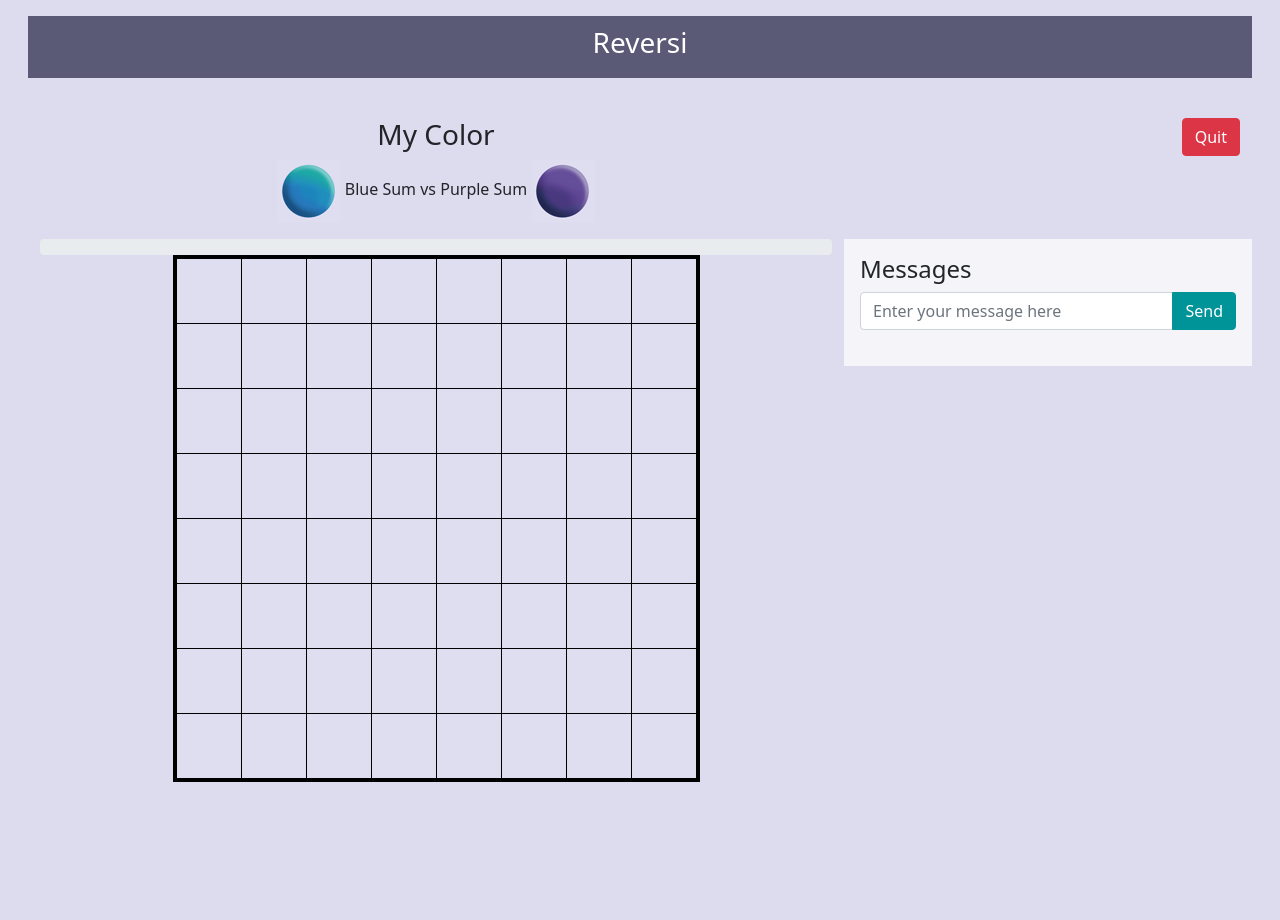
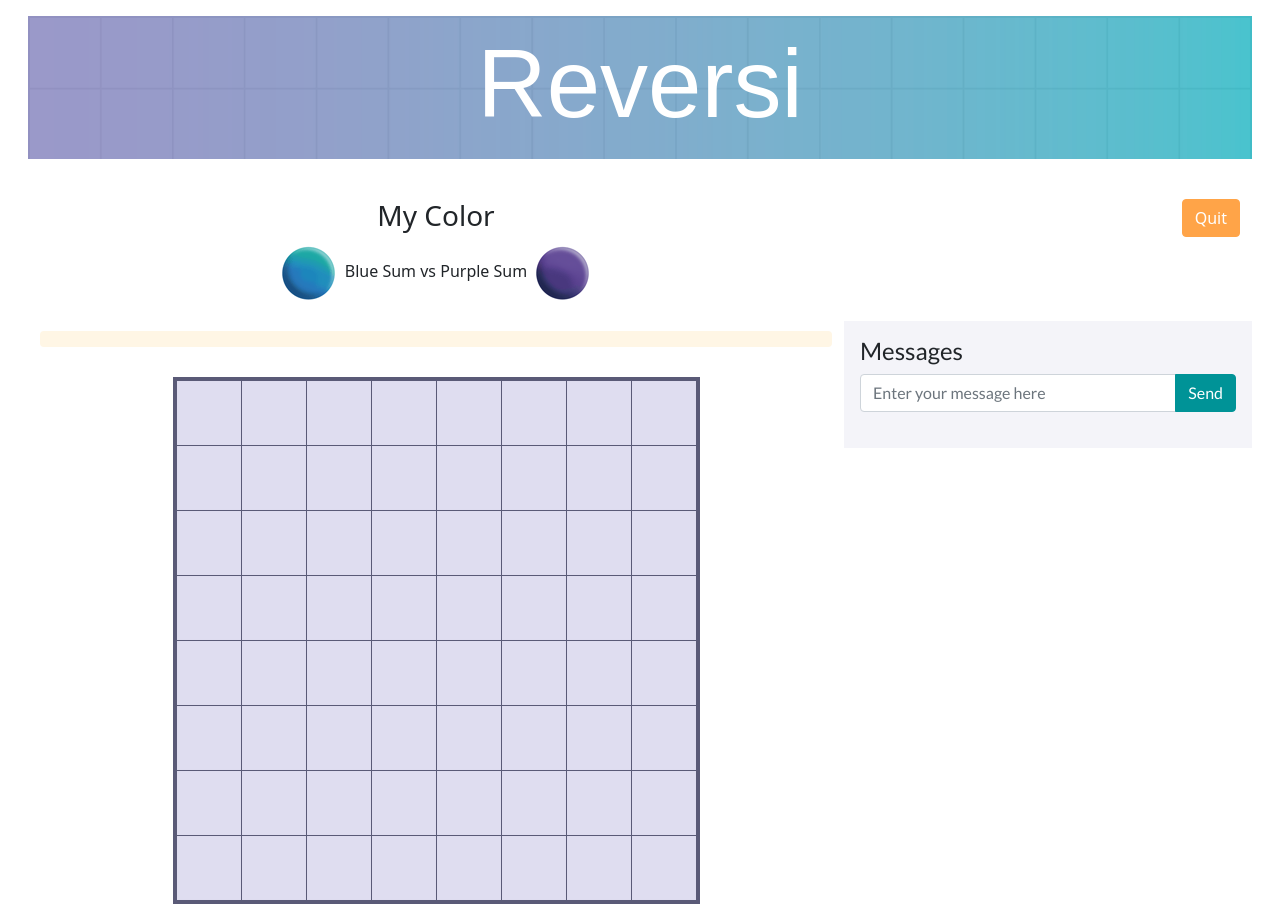
Before and after one commit to laura-anderson/reversi, a website: page public/game.html in a window 1280 px wide. Before the commit the page ends 800 px from the top, so only its background shows below. Drawn offline with nearby package versions, Linux system fonts and the light colour scheme; no server answers; a web font is replaced by a local one.

Commit message:
Design updates

```diff
--- a/public/assets/css/game.css
+++ b/public/assets/css/game.css
@@ -1,27 +1,32 @@
 body {
-  background-color: #dddbee;
+  /*background-color: #dddbee;*/
+  background-color: #ffffff;
 }
 
 .headerrow {
   color: #ffffff;
-  background-color: #5a5a77;
+  /*background-color: #5a5a77;*/
+  background-image: url("../../assets/images/color-bar.png");
+  background-size: 100%;
   padding: 10px;
+  font-family: 'Lato', sans-serif;
 }
 
 #messagePane {
   background-color: #f4f4f9;
   padding: 16px;
+  font-family: 'Lato', sans-serif;
 }
 
 table#game_board {
-  border: 4px solid black;
+  border: 4px solid #5a5a77;
   margin: 0px;
   padding: 0px;
 }
 
 table#game_board td {
-  /* background-color: white; */
-  border: 1px solid black;
+  background-color: #dddbee;
+  border: 1px solid #5a5a77;
   margin: 0px;
   padding: 0px;
 }
@@ -42,6 +47,7 @@ table#game_board td {
   background-color: #009397;
   border-color: #009397;
   color: #ffffff;
+  font-family: 'Lato', sans-serif;
 }
 
 .btn-primary:hover, .btn-outline-primary:hover {
@@ -56,6 +62,7 @@ table#game_board td {
 .btn-outline-primary {
   border-color: #009397;
   color: #009397;
+  font-family: 'Lato', sans-serif;
 }
 
 .btn-outline-primary, .btn-success, .btn-danger, .extrapadding {
@@ -65,3 +72,25 @@ table#game_board td {
 td.hovered_over:hover {
   background-image: url('/assets/images/hover.gif');
 }
+
+.bg-customize {
+  background-color: #FFA448;
+}
+
+.progress {
+  background-color: #fff6e5;
+  margin-top: 10px;
+  margin-bottom: 30px;
+}
+
+#gameTitle {
+  font-family: adore-you, sans-serif;
+  font-weight: 400;
+  font-style: normal;
+  font-size: 600%;
+}
+
+.btn-danger {
+  background-color: #FFA448;
+  border-color: #FFA448;
+}
--- a/public/assets/js/main.js
+++ b/public/assets/js/main.js
@@ -389,7 +389,7 @@ socket.on('game_update', (payload) => {
         }
       }
 
-      /*Check this spot for errors */
+      /* Create timer */
       clearInterval(interval_timer)
       interval_timer = setInterval(((last_time) => {
           return( () => {
--- a/public/game.html
+++ b/public/game.html
@@ -9,6 +9,11 @@
     <link href="https://cdn.jsdelivr.net/npm/bootstrap@5.0.1/dist/css/bootstrap.min.css" rel="stylesheet" integrity="sha384-+0n0xVW2eSR5OomGNYDnhzAbDsOXxcvSN1TPprVMTNDbiYZCxYbOOl7+AMvyTG2x" crossorigin="anonymous">
 
     <link rel='stylesheet' href='assets/css/game.css'/>
+
+    <link rel="preconnect" href="https://fonts.gstatic.com">
+    <link href="https://fonts.googleapis.com/css2?family=Lato:wght@300;400;700;900&display=swap" rel="stylesheet">
+
+    <link rel="stylesheet" href="https://use.typekit.net/khj8jfh.css">
 
     <title>Reversi</title>
   </head>
@@ -30,11 +35,11 @@
       <div class="row m-3">
         <div class="col-md-8 text-center justify-content-center">
           <h3 id="my_color">My Color</h3>
-          <img class="img-fluid" src="assets/images/blue-token.gif" alt="Blue Score"/>
+          <img class="img-fluid" src="assets/images/blue-token2.gif" alt="Blue Score"/>
           <span id="blueSum">Blue Sum</span>
           <span id="vs">vs</span>
           <span id="purpleSum">Purple Sum</span>
-          <img class="img-fluid" src="assets/images/purple-token.gif" alt="Purple Score"/>
+          <img class="img-fluid" src="assets/images/purple-token2.gif" alt="Purple Score"/>
         </div>
         <div class="col-md-4 text-end justify-content-end">
           <div id="quit">Quit Button</div>
@@ -48,7 +53,7 @@
 
               <!-- Progress Bar -->
               <div class="progress">
-                <div id="elapsed" class="progress-bar progress-bar-animated progress-bar-striped bg-success" role="progressbar" style="width: 0%;" aria-valuenow="0" aria-valuemin="0" aria-valuemax="100">
+                <div id="elapsed" class="progress-bar progress-bar-animated progress-bar-striped bg-customize" role="progressbar" style="width: 0%;" aria-valuenow="0" aria-valuemin="0" aria-valuemax="100">
                 </div>
               </div>
 
```
Also changed, not shown: public/about.html (+18 -2 lines), public/index.html (+7 -2 lines), public/lobby.html (+10 -1 lines), public/assets/images/blue-token2.gif (added), public/assets/images/color-bar.png (added), public/assets/images/purple-token2.gif (added).
